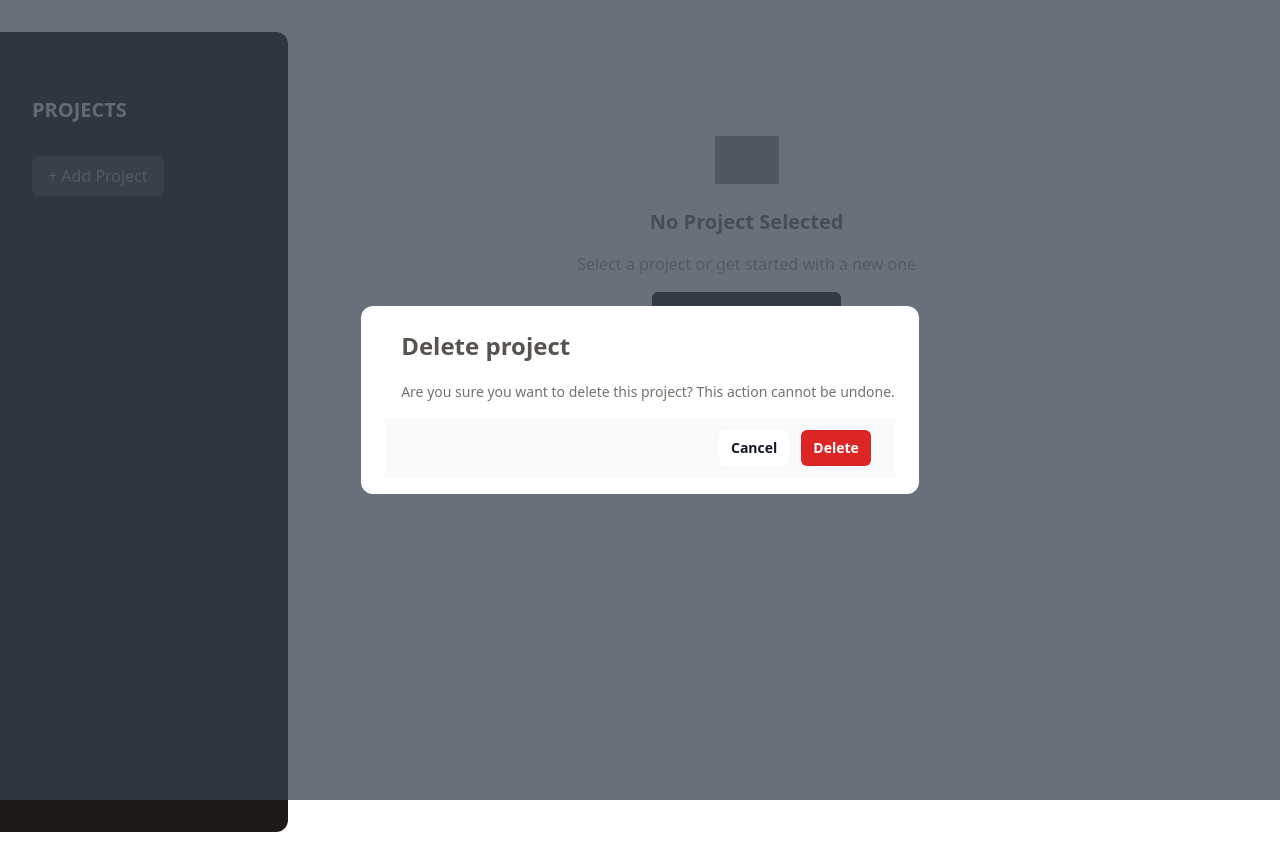
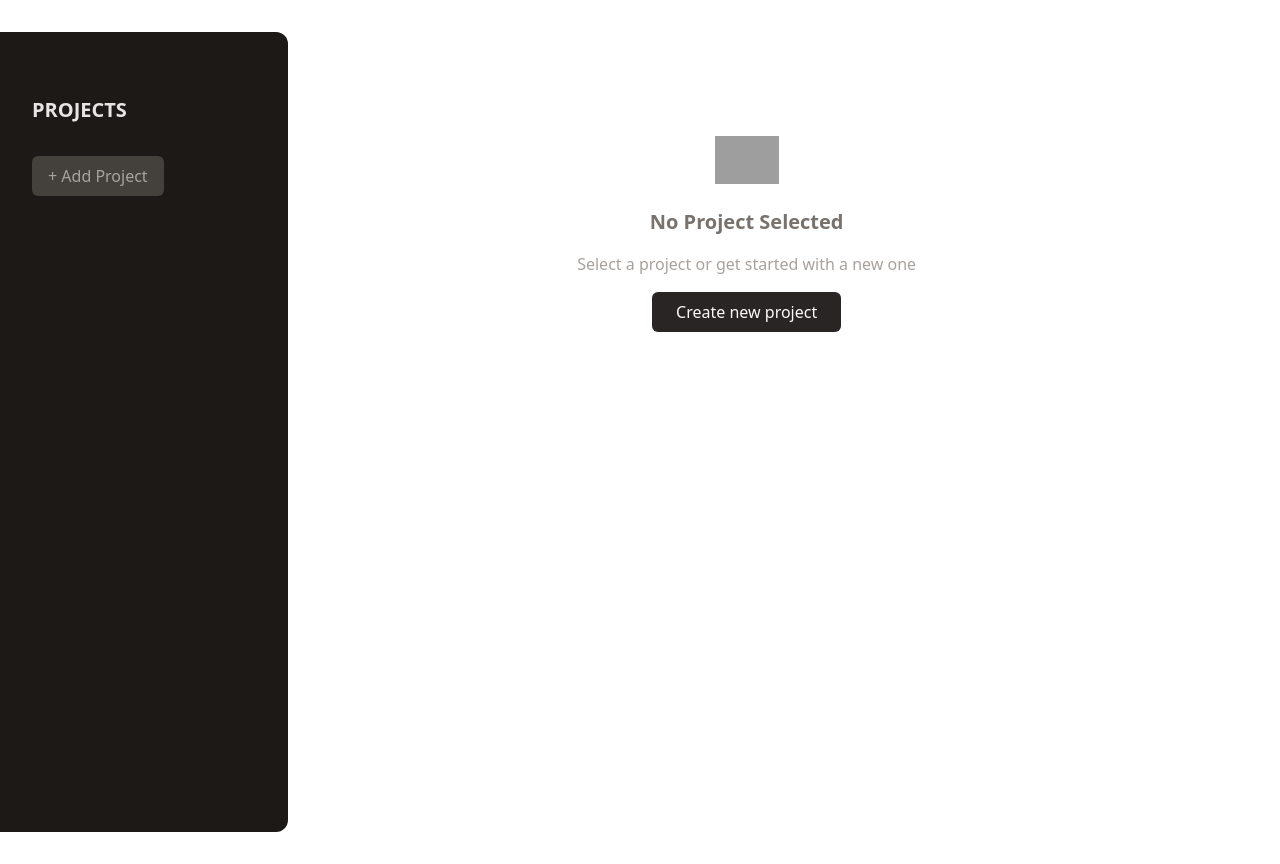
Before and after one commit to aroma-plakollii/project-management-app, a React (Vite) app: page / in a window 1280 px wide. Built offline with nearby package versions, Linux system fonts and the light colour scheme; grey boxes are pictures that could not be loaded.

Commit message:
added modal and validation

```diff
--- a/index.html
+++ b/index.html
@@ -7,6 +7,7 @@
     <title>project-management-app</title>
   </head>
   <body>
+    <div id="modal"></div>
     <div id="root"></div>
     <script type="module" src="/src/main.jsx"></script>
   </body>
--- a/src/components/Modal.jsx
+++ b/src/components/Modal.jsx
@@ -1,6 +1,25 @@
-const Modal = () => {
-    return (
-        <dialog open={true} className="relative z-10">
+import { useImperativeHandle, useState } from "react";
+import { useRef } from "react";
+import { createPortal } from "react-dom";
+
+const Modal = ({taskIndex, selectedProject, onDeleteProject, onClearTask, ref}) => {
+    const dialog = useRef();
+    const [modalType, setModalType] = useState('');
+
+    useImperativeHandle(ref, () => {
+        return {
+            open(type){
+                dialog.current.showModal();
+                setModalType(type);
+            },
+            closeModal(){
+                dialog.current.close();
+            }
+        }
+    })
+
+    return createPortal(
+        <dialog ref={dialog} className="relative z-10">
             <div className="fixed inset-0 z-10 w-screen overflow-y-auto bg-gray-700 opacity-75"></div>
             <div className="fixed inset-0 z-10 w-screen overflow-y-auto">
                 <div className="flex min-h-full items-end justify-center p-4 text-center sm:items-center sm:p-0">
@@ -8,35 +27,34 @@ const Modal = () => {
                         <div className="sm:flex sm:items-start">
                             <div className="mt-3 text-center sm:mt-0 sm:ml-4 sm:text-left">
                                 <h3 className="text-2xl font-semibold text-stone-600">
-                                    Delete project
+                                    Delete {modalType === 'project' && 'project'}{modalType === 'task' && 'task'}
                                 </h3>
                                 <div className="mt-5 mb-4">
                                     <div className="text-sm text-stone-500 whitespace-pre-wrap">
-                                        Are you sure you want to delete this project?
+                                        Are you sure you want to delete this {modalType === 'project' && 'project'}{modalType === 'task' && 'task'} ?
                                         This action cannot be undone.
                                     </div>
                                 </div>
                             </div>
                         </div>
-                        <div className="z-15 bg-gray-50 px-4 py-3 sm:flex sm:flex-row-reverse sm:px-6">
+                        <form method='dialog' className="z-15 bg-gray-50 px-4 py-3 sm:flex sm:flex-row-reverse sm:px-6">
                             <button
                             type="button"
+                            onClick={modalType === 'project' ? () => onDeleteProject(selectedProject) : () => onClearTask(selectedProject, taskIndex)}
                             className="inline-flex w-full justify-center rounded-md bg-red-600 px-3 py-2 text-sm font-semibold text-white shadow-xs hover:bg-red-500 sm:ml-3 sm:w-auto"
                             >
                                 Delete
                             </button>
                             <button
-                            type="button"
-                            data-autofocus
                             className="mt-3 inline-flex w-full justify-center rounded-md bg-white px-3 py-2 text-sm font-semibold text-gray-900 shadow-xs inset-ring inset-ring-gray-300 hover:bg-gray-50 sm:mt-0 sm:w-auto"
                             >
                                 Cancel
                             </button>
-                        </div>
+                        </form>
                     </div>
                 </div>
             </div>
-        </dialog>
+        </dialog>, document.getElementById('modal')
     )
 }
 
--- a/src/components/ProjectDetails.jsx
+++ b/src/components/ProjectDetails.jsx
@@ -1,14 +1,26 @@
-import { useRef } from "react";
+import { useRef, useState } from "react";
+import Modal from "./Modal";
 
 const ProjectDetails = ({project, error, selectedProject, onAddTasks, onDeleteProject, onClearTask}) => {
+    const dialog = useRef();
     const task = useRef();
+    const [taskIndex, setTaskIndex] = useState(null)
+
+    const handleModal = (type, index = null) => {
+        dialog.current.open(type);
+        if(type === 'task')
+            setTaskIndex(index);
+    }
 
     return (
+        <>
+            <Modal ref={dialog} taskIndex={taskIndex} selectedProject={selectedProject} onDeleteProject={onDeleteProject} onClearTask={onClearTask} />
             <div className="w-8/12 mt-16">
                 <header className="pb-4 mb-4 border-b-2 border-stone-300">
                     <div className="flex items-center justify-between">
                         <h1 className="text-3xl font-bold text-stone-600 mb-2">{project.title}</h1>
-                    <button onClick={() => onDeleteProject(selectedProject)} className="text-stone-600 hover:text-stone-950">Delete</button>
+                        {/* <button onClick={() => onDeleteProject(selectedProject)} className="text-stone-600 hover:text-stone-950">Delete</button> */}
+                        <button onClick={() => handleModal('project')} className="text-stone-600 hover:text-stone-950">Delete</button>
                     </div>
                     <p className="mb-4 text-stone-400">{project.dueDate}</p>
                     <p className="text-stone-600 whitespace-pre-wrap">{project.description}</p>
@@ -23,13 +35,15 @@ const ProjectDetails = ({project, error, selectedProject, onAddTasks, onDeletePr
                 {project.tasks.map((task, index) => (
                     <li key={index} className="flex justify-between my-4">
                         <p className="text-stone-800 my-4">{task}</p>
-                    <button onClick={() => onClearTask(selectedProject, index)} className="text-stone-700 hover:text-red-500">Clear</button>
+                        {/* <button onClick={() => onClearTask(selectedProject, index)} className="text-stone-700 hover:text-red-500">Clear</button> */}
+                        <button onClick={() => handleModal('task', index)} className="text-stone-700 hover:text-red-500">Clear</button>
                     </li>
                 ))}
                 </ul>)
                 :
                 (<p className="text-stone-800 my-4">This project does not have any tasks yet</p>)}
             </div>
+        </>
     )
 }
 
```
Lines whose indentation alone changed are shown as unchanged.
